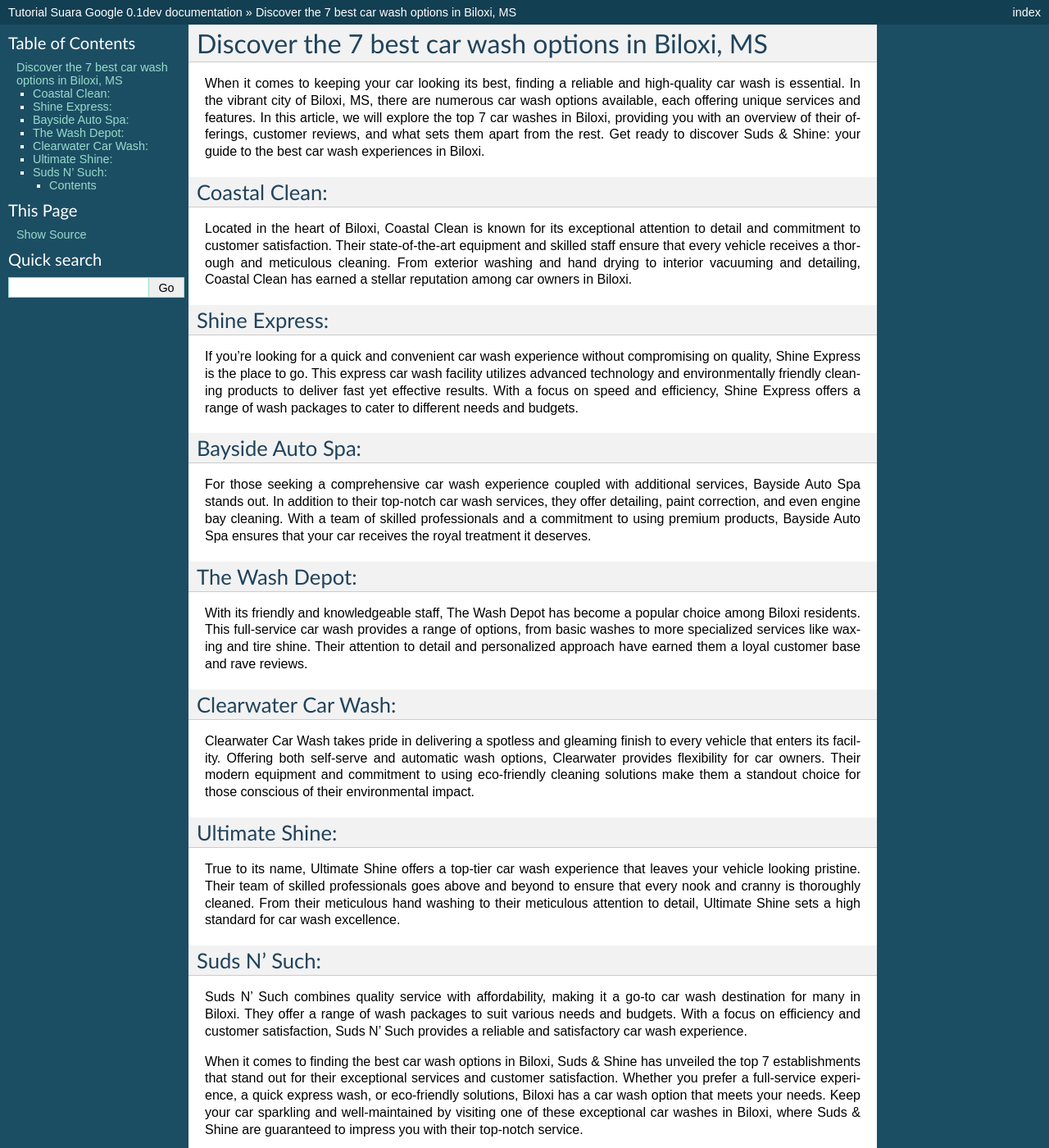
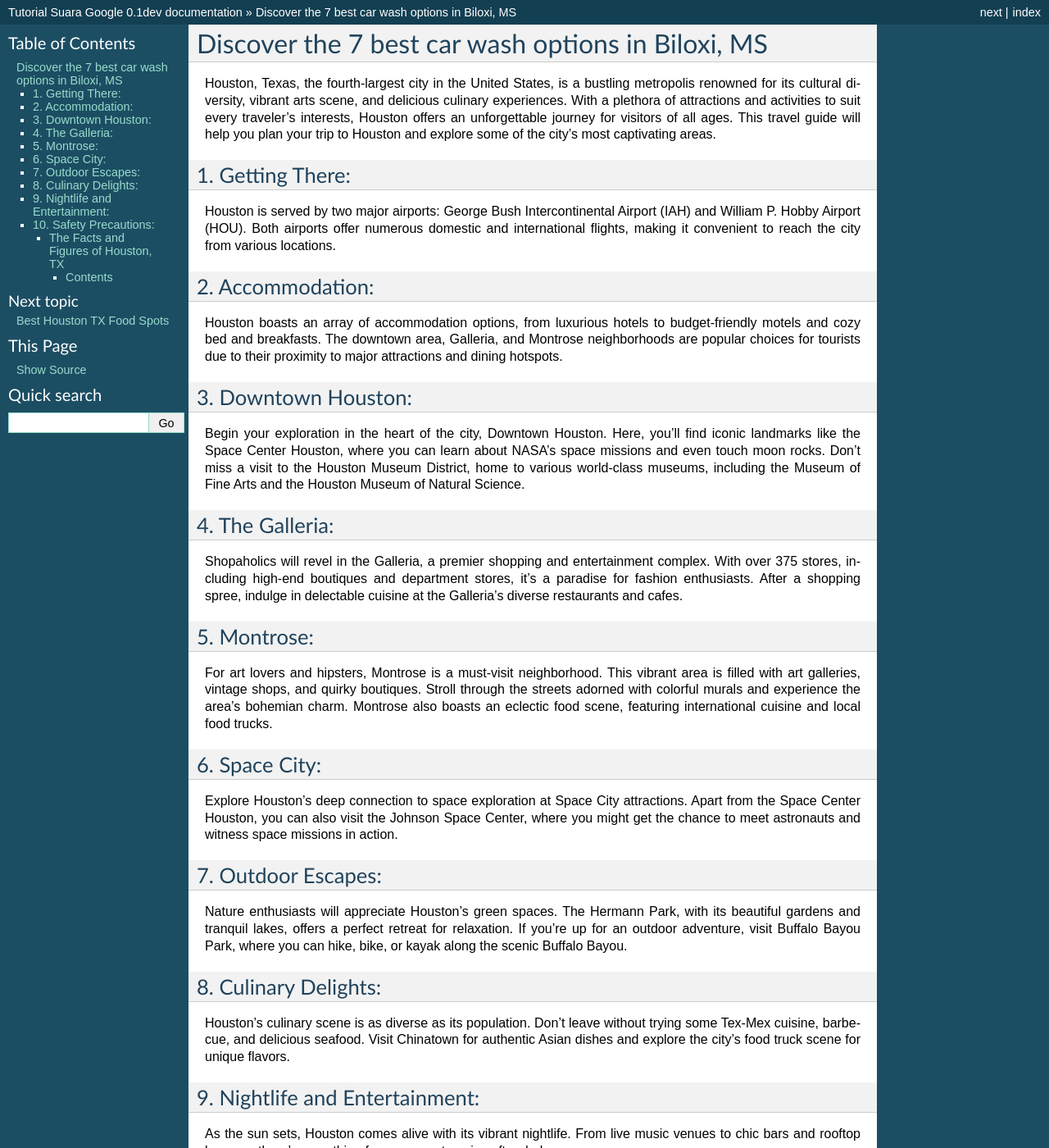
Before and after one commit to psmithr/hostontx, a Sphinx documentation site: the page built from docs/index.rst, in a window 1280 px wide and 1400 px high. Shown: the whole window at 82% size. Built offline with Sphinx 7.4.7, drawn with Linux system fonts in a browser that asks for light colours; pages that are not in the unit, such as notebooks, are missing from menus; some of the changed text lies outside the part shown.

Commit message:
Update index.rst

```diff
--- a/docs/index.rst
+++ b/docs/index.rst
@@ -2,39 +2,117 @@
 Discover the 7 best car wash options in Biloxi, MS
 ###########################################
 
-When it comes to keeping your car looking its best, finding a reliable and high-quality car wash is essential. In the vibrant city of Biloxi, MS, there are numerous car wash options available, each offering unique services and features. In this article, we will explore the top 7 car washes in Biloxi, providing you with an overview of their offerings, customer reviews, and what sets them apart from the rest. Get ready to discover Suds & Shine: your guide to the best car wash experiences in Biloxi.
+Houston, Texas, the fourth-largest city in the United States, is a bustling metropolis renowned for its cultural diversity, vibrant arts scene, and delicious culinary experiences. With a plethora of attractions and activities to suit every traveler's interests, Houston offers an unforgettable journey for visitors of all ages. This travel guide will help you plan your trip to Houston and explore some of the city's most captivating areas.
 
-Coastal Clean:
-=======================
-Located in the heart of Biloxi, Coastal Clean is known for its exceptional attention to detail and commitment to customer satisfaction. Their state-of-the-art equipment and skilled staff ensure that every vehicle receives a thorough and meticulous cleaning. From exterior washing and hand drying to interior vacuuming and detailing, Coastal Clean has earned a stellar reputation among car owners in Biloxi.
+1. Getting There:
+-----------------
+Houston is served by two major airports: George Bush Intercontinental Airport (IAH) and William P. Hobby Airport (HOU). Both airports offer numerous domestic and international flights, making it convenient to reach the city from various locations.
 
-Shine Express:
-=======================
-If you're looking for a quick and convenient car wash experience without compromising on quality, Shine Express is the place to go. This express car wash facility utilizes advanced technology and environmentally friendly cleaning products to deliver fast yet effective results. With a focus on speed and efficiency, Shine Express offers a range of wash packages to cater to different needs and budgets.
+2. Accommodation:
+-----------------
+Houston boasts an array of accommodation options, from luxurious hotels to budget-friendly motels and cozy bed and breakfasts. The downtown area, Galleria, and Montrose neighborhoods are popular choices for tourists due to their proximity to major attractions and dining hotspots.
 
-Bayside Auto Spa:
-=======================
-For those seeking a comprehensive car wash experience coupled with additional services, Bayside Auto Spa stands out. In addition to their top-notch car wash services, they offer detailing, paint correction, and even engine bay cleaning. With a team of skilled professionals and a commitment to using premium products, Bayside Auto Spa ensures that your car receives the royal treatment it deserves.
+3. Downtown Houston:
+-----------------
+Begin your exploration in the heart of the city, Downtown Houston. Here, you'll find iconic landmarks like the Space Center Houston, where you can learn about NASA's space missions and even touch moon rocks. Don't miss a visit to the Houston Museum District, home to various world-class museums, including the Museum of Fine Arts and the Houston Museum of Natural Science.
 
-The Wash Depot:
-=======================
-With its friendly and knowledgeable staff, The Wash Depot has become a popular choice among Biloxi residents. This full-service car wash provides a range of options, from basic washes to more specialized services like waxing and tire shine. Their attention to detail and personalized approach have earned them a loyal customer base and rave reviews.
+4. The Galleria:
+-----------------
+Shopaholics will revel in the Galleria, a premier shopping and entertainment complex. With over 375 stores, including high-end boutiques and department stores, it's a paradise for fashion enthusiasts. After a shopping spree, indulge in delectable cuisine at the Galleria's diverse restaurants and cafes.
 
-Clearwater Car Wash:
-=======================
-Clearwater Car Wash takes pride in delivering a spotless and gleaming finish to every vehicle that enters its facility. Offering both self-serve and automatic wash options, Clearwater provides flexibility for car owners. Their modern equipment and commitment to using eco-friendly cleaning solutions make them a standout choice for those conscious of their environmental impact.
+5. Montrose:
+-----------------
+For art lovers and hipsters, Montrose is a must-visit neighborhood. This vibrant area is filled with art galleries, vintage shops, and quirky boutiques. Stroll through the streets adorned with colorful murals and experience the area's bohemian charm. Montrose also boasts an eclectic food scene, featuring international cuisine and local food trucks.
 
-Ultimate Shine:
-=======================
-True to its name, Ultimate Shine offers a top-tier car wash experience that leaves your vehicle looking pristine. Their team of skilled professionals goes above and beyond to ensure that every nook and cranny is thoroughly cleaned. From their meticulous hand washing to their meticulous attention to detail, Ultimate Shine sets a high standard for car wash excellence.
+6. Space City:
+-----------------
+Explore Houston's deep connection to space exploration at Space City attractions. Apart from the Space Center Houston, you can also visit the Johnson Space Center, where you might get the chance to meet astronauts and witness space missions in action.
 
-Suds N' Such:
-=======================
-Suds N' Such combines quality service with affordability, making it a go-to car wash destination for many in Biloxi. They offer a range of wash packages to suit various needs and budgets. With a focus on efficiency and customer satisfaction, Suds N' Such provides a reliable and satisfactory car wash experience.
+7. Outdoor Escapes:
+-----------------
+Nature enthusiasts will appreciate Houston's green spaces. The Hermann Park, with its beautiful gardens and tranquil lakes, offers a perfect retreat for relaxation. If you're up for an outdoor adventure, visit Buffalo Bayou Park, where you can hike, bike, or kayak along the scenic Buffalo Bayou.
 
-When it comes to finding the best car wash options in Biloxi, Suds & Shine has unveiled the top 7 establishments that stand out for their exceptional services and customer satisfaction. Whether you prefer a full-service experience, a quick express wash, or eco-friendly solutions, Biloxi has a car wash option that meets your needs. Keep your car sparkling and well-maintained by visiting one of these exceptional car washes in Biloxi, where Suds & Shine are guaranteed to impress you with their top-notch service.
+8. Culinary Delights:
+-----------------
+Houston's culinary scene is as diverse as its population. Don't leave without trying some Tex-Mex cuisine, barbecue, and delicious seafood. Visit Chinatown for authentic Asian dishes and explore the city's food truck scene for unique flavors.
 
-Refference: https://www.auto.or.id
+9. Nightlife and Entertainment:
+-----------------
+As the sun sets, Houston comes alive with its vibrant nightlife. From live music venues to chic bars and rooftop lounges, there's something for everyone to enjoy after dark.
+
+10. Safety Precautions:
+-----------------
+Like any major city, Houston has its share of crime. It's essential to remain cautious, particularly in unfamiliar areas. Stick to well-lit and populated areas, and keep your belongings secure.
+
+With its rich cultural tapestry and a multitude of attractions, Houston beckons travelers to explore its diverse offerings. From world-class museums to tantalizing culinary experiences, the city offers an exciting adventure for every visitor. Embrace the warmth of Texan hospitality as you uncover the many wonders that Houston, TX, has to offer.
+
+The Facts and Figures of Houston, TX
+===================
+
+**Population**
+
+* **Total population:** 2,304,580 (2020)
+* **City rank:** 4th largest city in the United States
+* **Metropolitan area population:** 7,159,203 (2020)
+* **Density:** 3,960 people per square mile (2020)
+* **Median age:** 34.4 years (2020)
+* **Race and ethnicity:**
+    * White: 46.8%
+    * Black or African American: 22.6%
+    * Hispanic or Latino: 44.5%
+    * Asian: 7.6%
+    * Native American: 0.4%
+    * Other: 8.1%
+* **Language:**
+    * English: 56.5%
+    * Spanish: 32.8%
+    * Other: 10.7%
+* **Education:**
+    * High school graduates: 85.4%
+    * Bachelor's degree or higher: 33.6%
+* **Income:**
+    * Median household income: \$68,264
+    * Per capita income: \$35,213
+
+**Demographics**
+
+* **Major industries:**
+    * Energy
+    * Healthcare
+    * Manufacturing
+    * Transportation
+    * Finance
+* **Unemployment rate:** 3.3% (March 2023)
+* **Cost of living:**
+    * Overall: 100.9 (national average = 100)
+    * Housing: 95.2
+    * Utilities: 102.5
+    * Transportation: 104.2
+    * Groceries: 98.2
+    * Health: 103.3
+    * Miscellaneous: 103.3
+* **Crime rate:**
+    * Violent crime rate: 5.2 per 1,000 residents
+    * Property crime rate: 26.1 per 1,000 residents
+
+**Business**
+
+* **Number of businesses:** 393,000 (2020)
+* **Largest employers:**
+    * ExxonMobil
+    * Chevron
+    * Shell
+    * Johnson & Johnson
+    * United Airlines
+* **GDP:** \$466.6 billion (2020)
+
+* **Exports:** \$126.4 billion (2020)
+
+**References**:
+
+- `Toplist KNOT35 <https://www.knot35.com/toplist/>`_
+- `Depkes.org <https://www.depkes.org/>`_
+- `Paketmu.com <https://paketmu.com/>`_
 
 ********
 Contents
@@ -43,4 +121,6 @@
 .. toctree::
    :maxdepth: 2
 
-   coffee-shop/index
+   food/index
+   groceries/index
+   services/index
```
